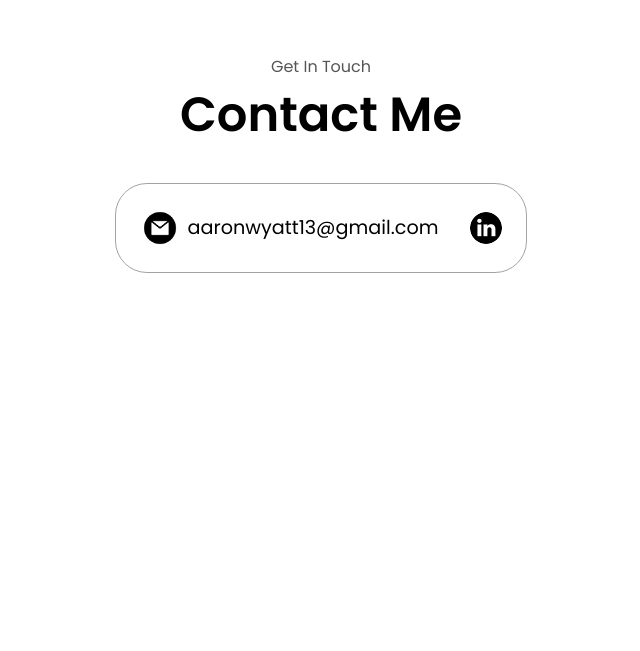
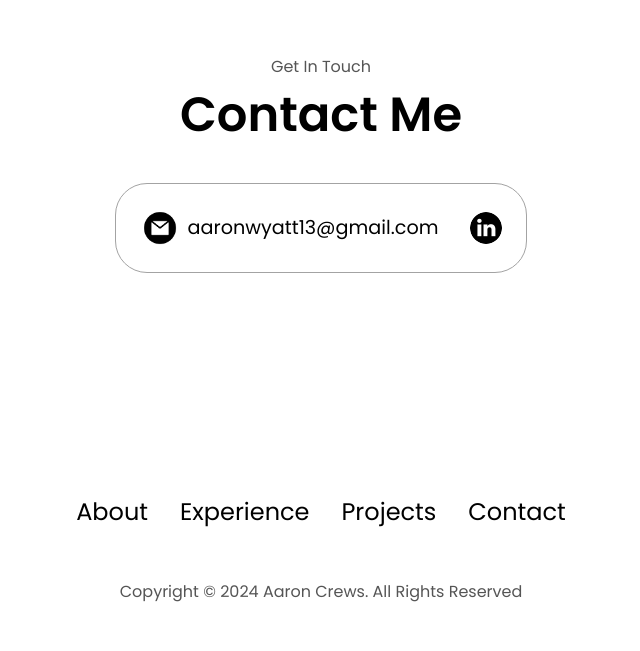
Before and after one commit to aaronwyatt13/html-css-js-portfolio, a plain HTML site: page index.html in a window 1280 px wide. Shown: the part 3317-3968 px from the top of the page, without its empty margins (319-959 px from the left). Before the commit the page ends 3760 px from the top, so only its background shows below. Drawn offline with Linux system fonts and the light colour scheme; a script that the page names is missing.

Commit message:
"added a footer"

```diff
--- a/index.html
+++ b/index.html
@@ -283,6 +283,19 @@
           </div>
         </div>
       </section>
+      <footer>
+        <nav>
+          <div class="nav-links-container">
+            <ul class="nav-links">
+              <li><a  href="#about">About</a></li>
+              <li><a  href="#experience">Experience</a></li>
+              <li><a  href="#projects">Projects</a></li>
+              <li><a  href="#contact">Contact</a></li>
+          </ul>
+          </div>
+        </nav>
+        <p>Copyright &#169; 2024 Aaron Crews. All Rights Reserved </p>
+      </footer>
     <script src="script.js"></script>
 </body>
 </html>
```
